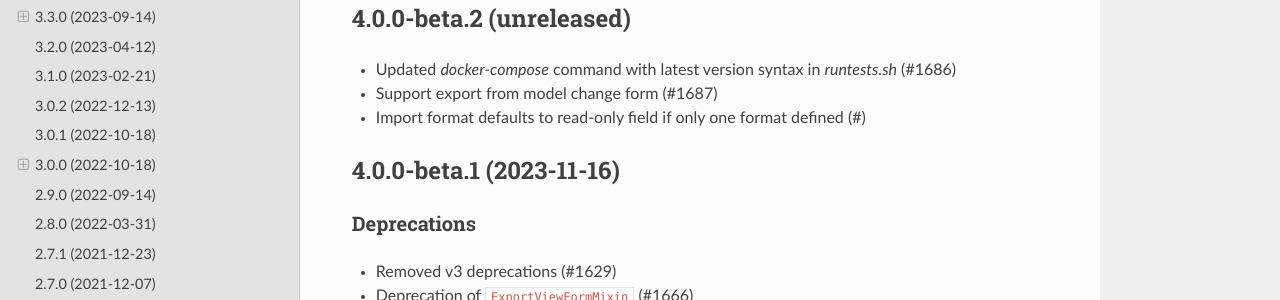
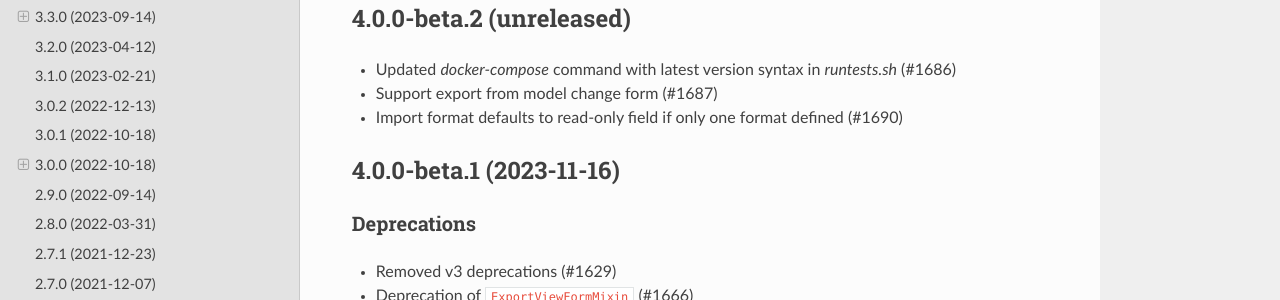
Before and after one commit to django-import-export/django-import-export, a Sphinx documentation site: the page built from docs/changelog.rst, in a window 1280 px wide and 900 px high. Shown: the part 206-506 px from the top of the window. Built offline with Sphinx 7.4.7 and the Read the Docs theme 2.0.0, drawn with Linux system fonts in a browser that asks for light colours; pages that are not in the unit, such as notebooks, are missing from menus; the version number could not be read and is left out.

Commit message:
updated changelog

```diff
--- a/docs/changelog.rst
+++ b/docs/changelog.rst
@@ -8,7 +8,7 @@
 
 - Updated `docker-compose` command with latest version syntax in `runtests.sh` (#1686)
 - Support export from model change form (#1687)
-- Import format defaults to read-only field if only one format defined (#)
+- Import format defaults to read-only field if only one format defined (#1690)
 
 4.0.0-beta.1 (2023-11-16)
 --------------------------
```
